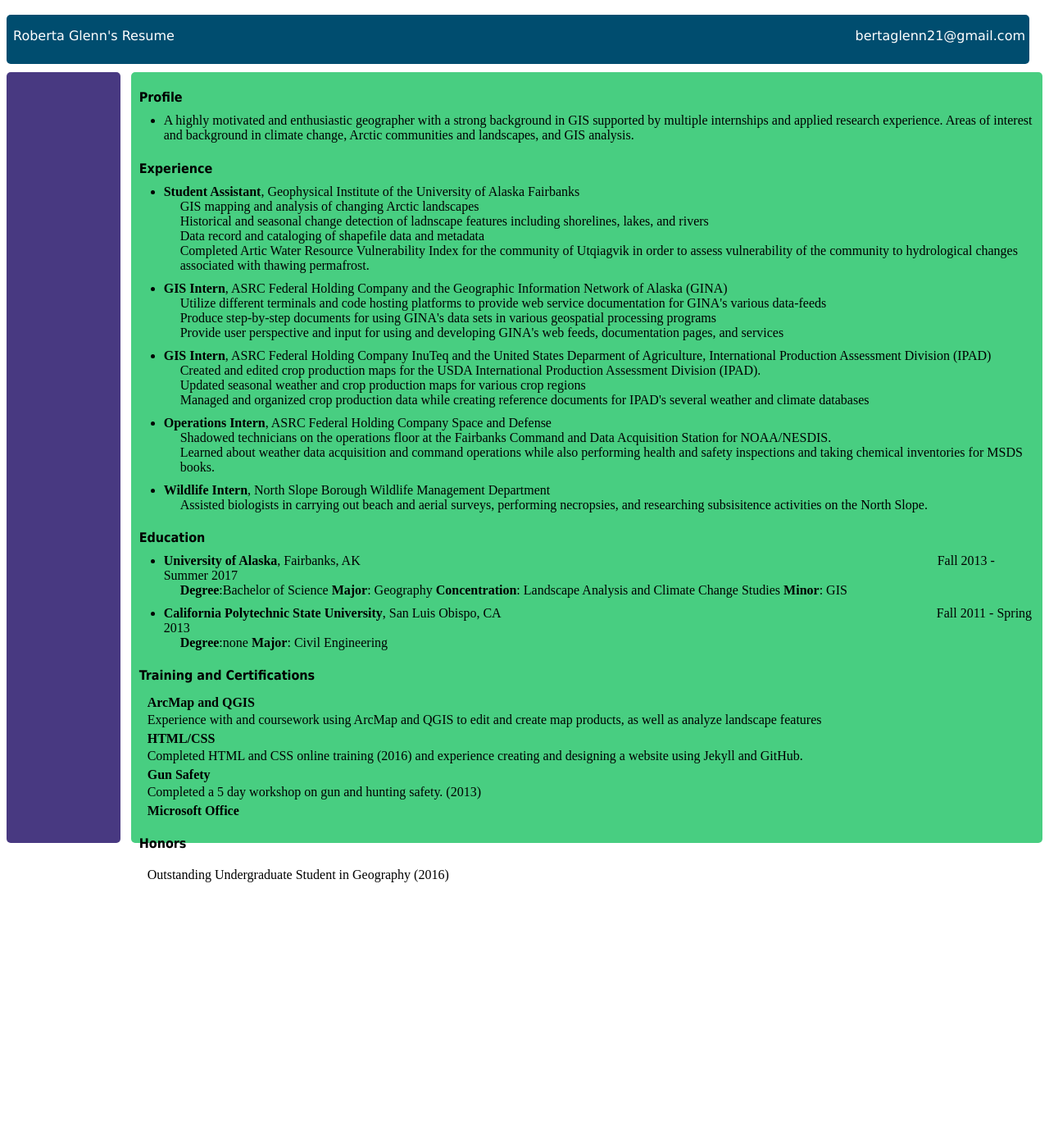
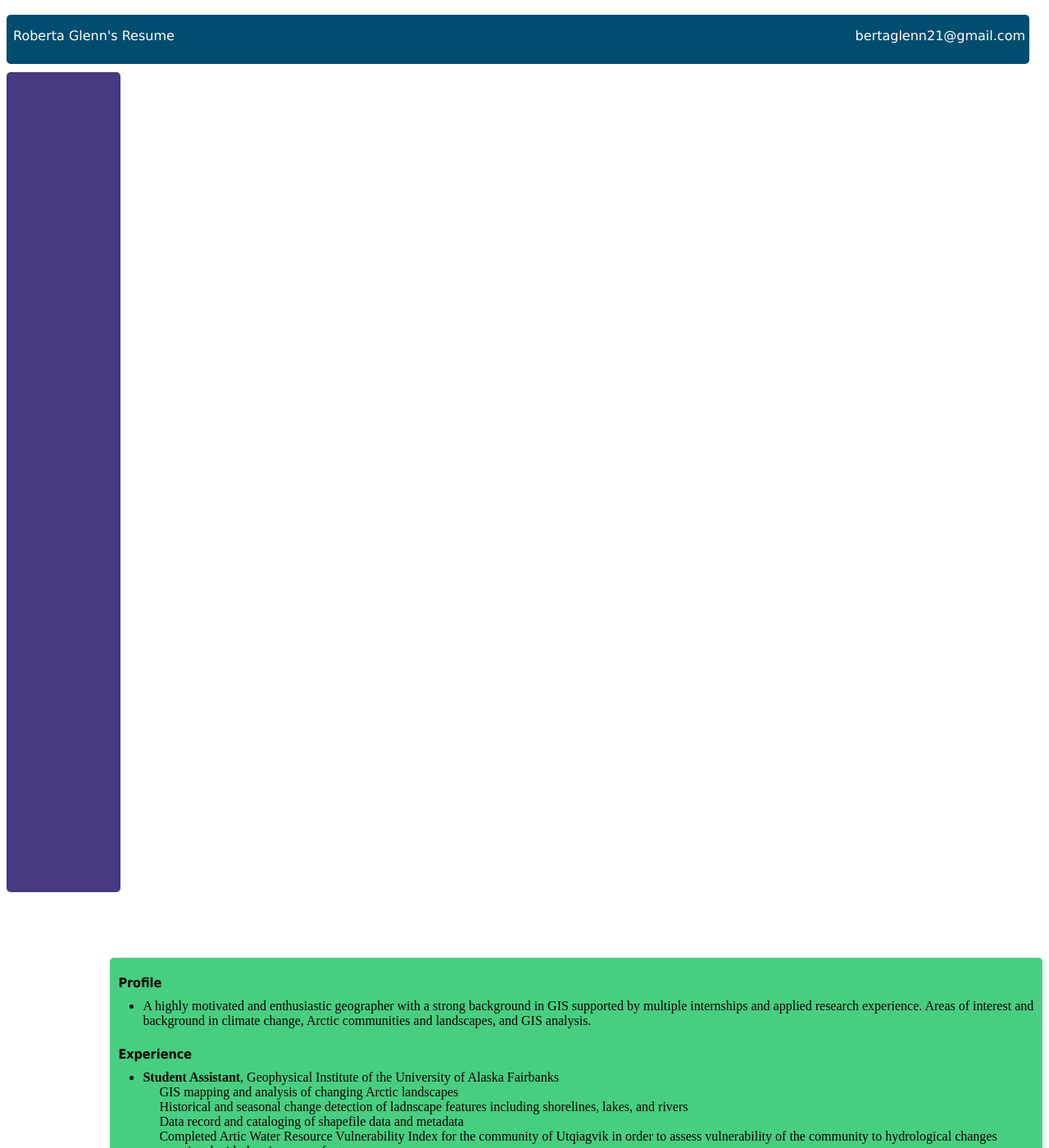
Before and after one commit to rjglenn/rjglenn.github.io, a Jekyll site: the page index.html, which Jekyll copies as it is, in a window 1280 px wide and 1400 px high. Shown: the whole window at 82% size. Built offline with Jekyll 4.4.1, drawn with Linux system fonts in a browser that asks for light colours.

Commit message:
Update main.scss

```diff
--- a/css/main.scss
+++ b/css/main.scss
@@ -31,8 +31,8 @@
     position: relative;
 	float: right;
 	margin-top: 80px;
-	width:88%;
-	height:940px;
+	width:90%;
+	height:1000px;
 	background-color: #48CE81;
 	margin-bottom: 10px;
 }
@@ -41,7 +41,7 @@
     position:relative;
     float:left;
     background-color:#483981;
-    height:940px;
+    height:1000px;
     width:11%;
     margin-top:80px;
 
```
